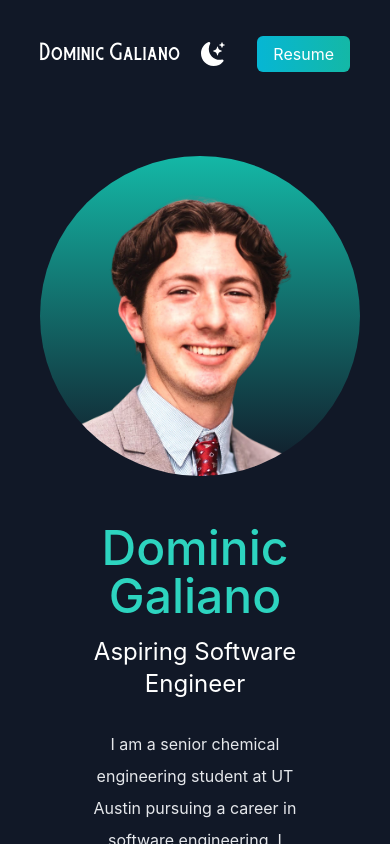
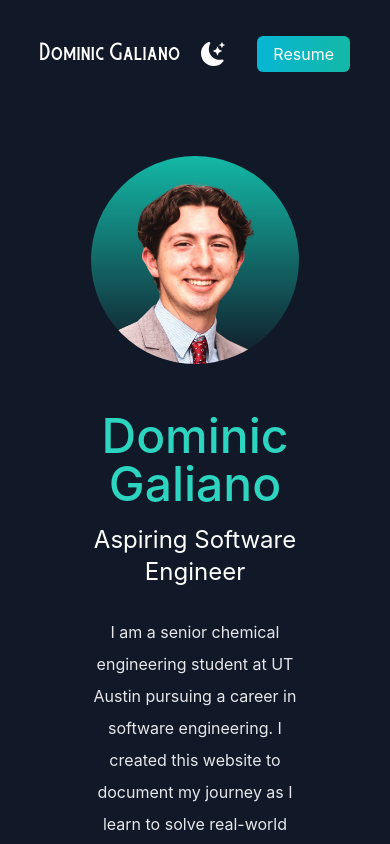
Before and after one commit to dominicgaliano/galiano-personal-site, a Next.js app: page / in a window 390 px wide. Shown: the top 844 px of the page. Built offline with nearby package versions, Linux system fonts and the light colour scheme.

Commit message:
Fixed image size for small devices

```diff
--- a/pages/index.js
+++ b/pages/index.js
@@ -47,7 +47,7 @@ export default function Home() {
               </li>
             </ul>
           </nav>
-          <div className="relative mx-auto bg-gradient-to-b from-teal-500 rounded-full w-80 h-80 overflow-hidden md:h-96 md:w-96">
+          <div className="relative mx-auto bg-gradient-to-b from-teal-500 rounded-full w-52 h-52 overflow-hidden md:h-96 md:w-96 sm:w-80 sm:h-80">
             <Image
               src={dominicProfileImage}
               layout="fill"
```
